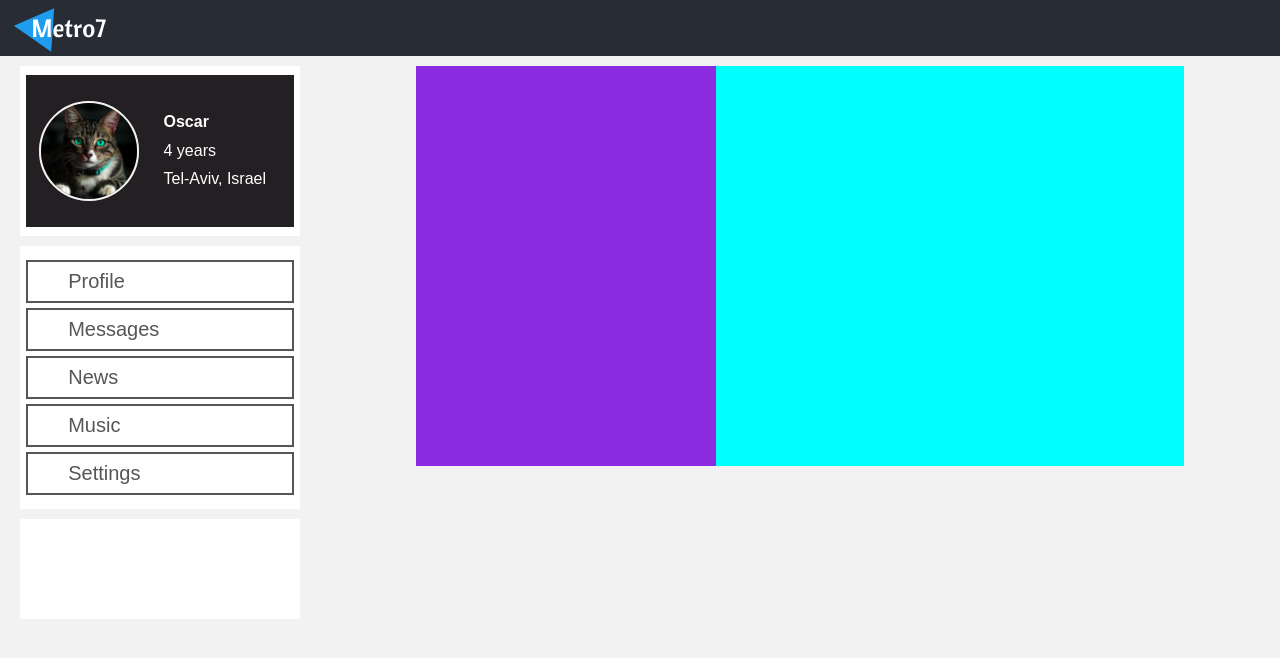
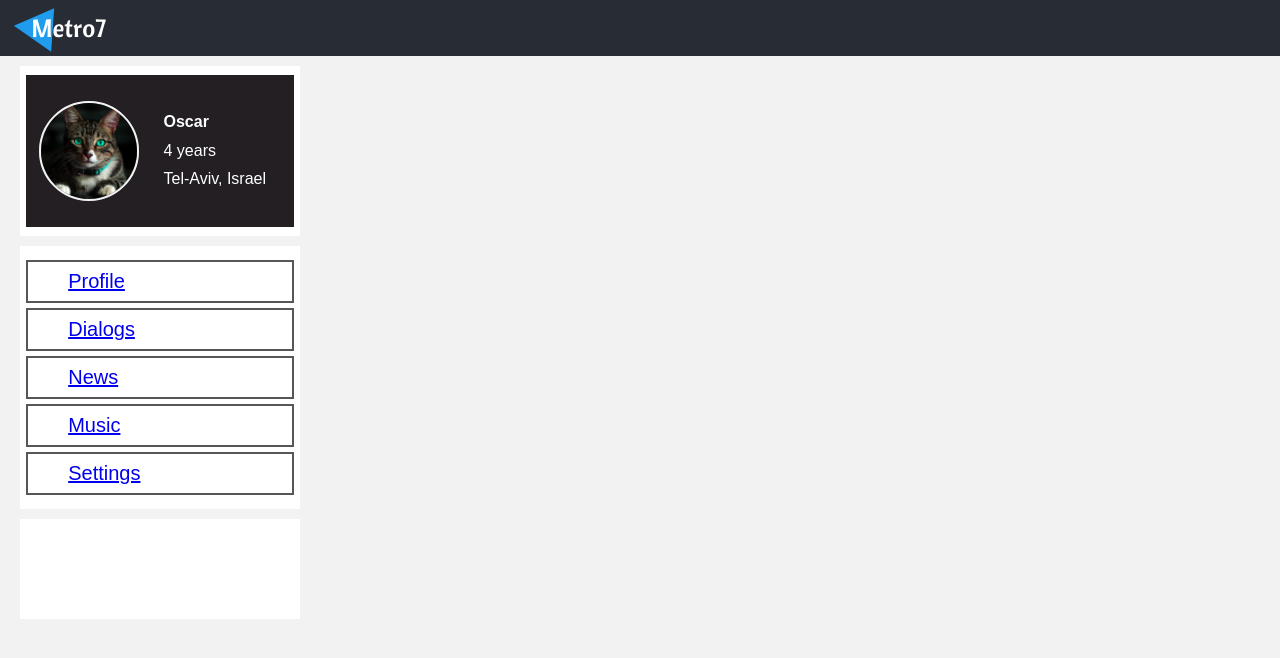
Before and after one commit to lina994/metro-social-network-client-2021, a React (Create React App) app: page / in a window 1280 px wide. Shown: the top 658 px of the page. Built offline with nearby package versions, Linux system fonts and the light colour scheme.

Commit message:
install react-router-dom, add BrowserRouter,Routes and NavLinks

```diff
--- a/package.json
+++ b/package.json
@@ -8,6 +8,7 @@
     "@testing-library/user-event": "^12.6.2",
     "react": "^17.0.1",
     "react-dom": "^17.0.1",
+    "react-router-dom": "^5.2.0",
     "react-scripts": "4.0.1",
     "web-vitals": "^0.2.4"
   },
--- a/src/App.jsx
+++ b/src/App.jsx
@@ -1,4 +1,5 @@
 import React from 'react';
+import {BrowserRouter, Route} from 'react-router-dom';
 import s from './App.module.css';
 import Header from './components/Header/Header';
 import Avatar from './components/Avatar/Avatar';
@@ -9,16 +10,18 @@ import Footer from './components/Footer/Footer';
 
 function App(props) {
   return (
+    <BrowserRouter>
       <div className={s.appWrapper}>
         <Header header={props.store.state.header} />
         <Avatar avatar={props.store.state.avatar} />
         <Navbar />
         <div className={s.appWrapperContent}>
-        <Dialogs dialogsPage={props.store.state.dialogsPage} />
-        {/* <Profile profilePage={props.store.state.profilePage} /> */}
+          <Route path='/profile' component={()=><Profile profilePage={props.store.state.profilePage} />} />
+          <Route path='/dialogs' component={()=><Dialogs dialogsPage={props.store.state.dialogsPage} />} />
         </div>
         <Footer />
       </div>
+    </BrowserRouter>
   );
 }
 
--- a/src/components/Navbar/Navbar.jsx
+++ b/src/components/Navbar/Navbar.jsx
@@ -1,14 +1,25 @@
 import React from 'react';
+import { NavLink } from 'react-router-dom';
 import s from './Navbar.module.css';
 
 function Navbar(props) {
   return (
     <nav className={s.appNavbar}>
-      <div className={s.navLinkWrapper}>Profile</div>
-      <div className={s.navLinkWrapper}>Messages</div>
-      <div className={s.navLinkWrapper}>News</div>
-      <div className={s.navLinkWrapper}>Music</div>
-      <div className={s.navLinkWrapper}>Settings</div>
+      <div className={s.navLinkWrapper}>
+        <NavLink to='/profile'>Profile</NavLink>
+      </div>
+      <div className={s.navLinkWrapper}>
+        <NavLink to='/dialogs'>Dialogs</NavLink>
+      </div>
+      <div className={s.navLinkWrapper}>
+        <NavLink to='/news'>News</NavLink>
+      </div>
+      <div className={s.navLinkWrapper}>
+        <NavLink to='/music'>Music</NavLink>
+      </div>
+      <div className={s.navLinkWrapper}>
+        <NavLink to='/settings'>Settings</NavLink>
+      </div>
     </nav>
   );
 }
```
Also changed, not shown: 1 other file (tests, documents, lock files or other folders). Lines whose indentation alone changed are shown as unchanged.
